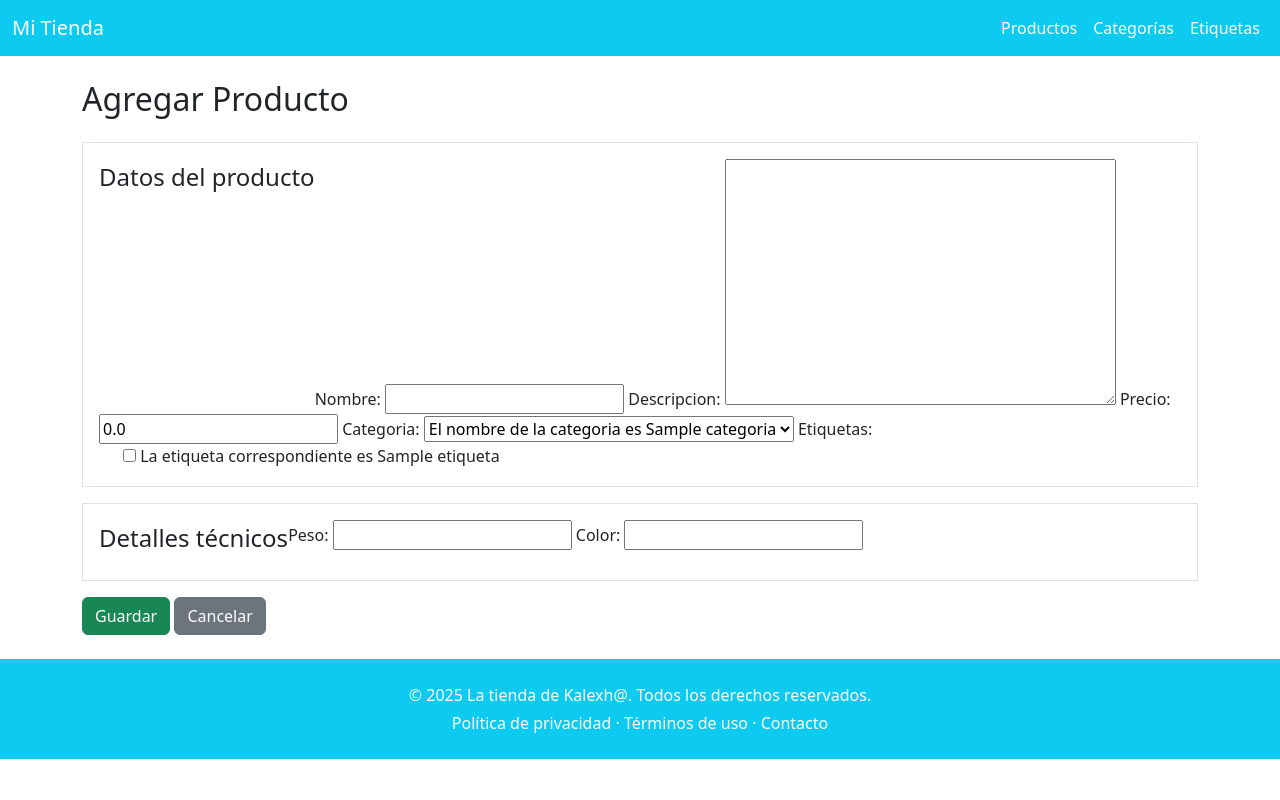
After one commit to kalex066/EvaluacionModulo7, a Django app: page /productos/crear/ in a window 1280 px wide. The commit adds this page. Run offline with Django 5.2, Linux system fonts and the light colour scheme; tables that the repository leaves empty hold one stand-in row (values such as "Sample post").

Commit message:
2do commit: vistas, urls y crud de productos

```diff
--- /dev/null
+++ b/productos/formularios.py
@@ -0,0 +1,16 @@
+from django import forms
+from .models import Producto,DetalleProducto
+
+class ProductoForm(forms.ModelForm):
+    class Meta:
+        model = Producto
+        fields = ['nombre', 'descripcion', 'precio', 'categoria', 'etiquetas']
+        widgets = {
+            'categoria': forms.Select(),
+            'etiquetas': forms.CheckboxSelectMultiple()
+        }
+
+class DetalleProductoForm(forms.ModelForm):
+    class Meta:
+        model = DetalleProducto
+        fields = ['peso', 'color']
--- a/productos/models.py
+++ b/productos/models.py
@@ -1,12 +1,24 @@
 from django.db import models
+
+class Categoria(models.Model):
+    nombre = models.CharField (max_length = 100)
+    def __str__(self):
+        return f"El nombre de la categoria es {self.nombre}"
+
+class Etiqueta(models.Model):
+    nombre = models.CharField(max_length = 100)
+    def __str__(self):
+        return f"La etiqueta correspondiente es {self.nombre}"
 
 class Producto(models.Model):
     nombre = models.CharField(max_length=100)
     descripcion = models.TextField(blank=True, null=True)
     precio = models.DecimalField(max_digits=10, decimal_places=2, default = 0.00)
+    categoria = models.ForeignKey(Categoria, on_delete=models.CASCADE, default=1)
+    etiquetas = models.ManyToManyField(Etiqueta)
 
     def __str__(self):
-        return self.nombre
+        return f"El producto {self.nombre} tiene la etiqueta {self.etiqueta.nombre} y la categoria {self.categoria.nombre}"
 
 class DetalleProducto(models.Model):
     producto = models.OneToOneField(  #Relacion one to one entre producto y detalle de producto
--- /dev/null
+++ b/productos/templates/crear_producto.html
@@ -0,0 +1,33 @@
+{% extends 'base.html' %}
+{% block title %}Crear Producto{% endblock %}
+
+{% block content %}
+<h2 class="mt-4 mb-4">{% if form.instance.pk %}Editar{% else %}Agregar{% endif %} Producto </h2>
+<form method="post">
+    {% csrf_token %}
+    <fieldset class="border p-3 mb-3">
+        <legend class="w-auto">Datos del producto</legend>
+        {{ producto_form.nombre.label_tag }} {{ producto_form.nombre }}
+        {{ producto_form.descripcion.label_tag }} {{ producto_form.descripcion }}
+        {{ producto_form.precio.label_tag }} {{ producto_form.precio }}
+        {{ producto_form.categoria.label_tag }} {{ producto_form.categoria }}
+        {{ producto_form.etiquetas.label_tag }}
+        <div class="form-check">
+            {% for etiqueta in producto_form.etiquetas %}
+                <label class="form-check-label">
+                    {{ etiqueta.tag }} {{ etiqueta.choice_label }}
+                </label><br>
+            {% endfor %}
+        </div>
+    </fieldset>
+
+    <fieldset class="border p-3 mb-3">
+        <legend class="w-auto">Detalles técnicos</legend>
+        {{ detalle_form.peso.label_tag }} {{ detalle_form.peso }}
+        {{ detalle_form.color.label_tag }} {{ detalle_form.color }}
+    </fieldset>
+
+    <button type="submit" class="btn btn-success">Guardar</button>
+    <a href="{% url 'lista_productos' %}" class="btn btn-secondary">Cancelar</a>
+</form>
+{% endblock %}
--- a/productos/urls.py
+++ b/productos/urls.py
@@ -6,11 +6,9 @@ urlpatterns = [
     path('', views.index, name='index'),
 
     # Productos
-    path('productos/', views.lista_productos, name='lista_productos')
+    path('productos/', views.lista_productos, name='lista_productos'),
+    path('productos/crear/', views.crear_producto, name='crear_producto'),
+    path('productos/<int:id>/editar/', views.editar_producto, name='editar_producto'),
+    path('productos/<int:id>/', views.detalle_producto, name='detalle_producto'),
+    path('productos/<int:id>/eliminar/', views.eliminar_producto, name='eliminar_producto')
 ]
-
-
-    #path('productos/crear/', views.crear_producto, name='crear_producto'),
-    #path('productos/<int:id>/', views.detalle_producto, name='detalle_producto'),
-    #path('productos/<int:id>/editar/', views.editar_producto, name='editar_producto'),
-    #path('productos/<int:id>/eliminar/', views.eliminar_producto, name='eliminar_producto'),
--- a/productos/views.py
+++ b/productos/views.py
@@ -1,5 +1,6 @@
-from django.shortcuts import render, redirect
+from django.shortcuts import render, redirect, get_object_or_404
 from .models import Producto, DetalleProducto
+from .formularios import ProductoForm, DetalleProductoForm
 
 #Vista para la pagina de Bienvenida
 def index(request):
@@ -11,4 +12,70 @@ def lista_productos(request):
     productos = Producto.objects.all()
     return render(request, 'lista_productos.html', {"productos": productos})
 
-# Create your views here.
+# CRUD DE PRODUCTOS
+
+def crear_producto(request):
+    if request.method == 'POST':
+        producto_form = ProductoForm(request.POST)
+        detalle_form = DetalleProductoForm(request.POST)
+        if producto_form.is_valid() and detalle_form.is_valid():
+            producto = producto_form.save()
+            detalle = detalle_form.save(commit=False)
+            detalle.producto = producto
+            detalle.save()
+            return redirect('lista_productos')
+    else:
+        producto_form = ProductoForm()
+        detalle_form = DetalleProductoForm()
+
+    return render(request, 'crear_producto.html', {
+        'producto_form': producto_form,
+        'detalle_form': detalle_form
+    })
+#Update producto
+def editar_producto(request, id):
+    producto = get_object_or_404(Producto, pk=id)
+    try:
+        detalle = producto.detalleproducto
+    except DetalleProducto.DoesNotExist:
+        detalle = None
+
+    if request.method == 'POST':
+        producto_form = ProductoForm(request.POST, instance=producto)
+        detalle_form = DetalleProductoForm(request.POST, instance=detalle)
+        if producto_form.is_valid() and detalle_form.is_valid():
+            producto = producto_form.save()
+            detalle = detalle_form.save(commit=False)
+            detalle.producto = producto
+            detalle.save()
+            return redirect('lista_productos')
+    else:
+        producto_form = ProductoForm(instance=producto)
+        detalle_form = DetalleProductoForm(instance=detalle)
+
+    return render(request, 'crear_producto.html', {
+        'producto_form': producto_form,
+        'detalle_form': detalle_form
+    })
+
+def detalle_producto(request, producto_id):
+    producto = get_object_or_404(Producto, pk=id)
+    detalle = getattr(producto, 'detalleproducto', None)
+    etiquetas = producto.etiquetas.all()
+
+    return render(request, 'ver_producto.html', {
+        'producto': producto,
+        'detalle': detalle,
+        'etiquetas': etiquetas
+    })
+
+def eliminar_producto(request, id):
+    producto = get_object_or_404(Producto, pk=id)
+
+    if request.method == 'POST':
+        producto.delete()
+        return redirect('lista_productos')
+
+    return render(request, 'eliminar_producto.html', {
+        'producto': producto
+    })
```
Also changed, not shown: productos/templates/eliminar_producto.html (added, +21 -0 lines), productos/templates/lista_productos.html (+14 -5 lines), productos/templates/ver_producto.html (added, +36 -0 lines), productos/migrations/0002_categoria_etiqueta_producto_categoria_and_more.py (added).
